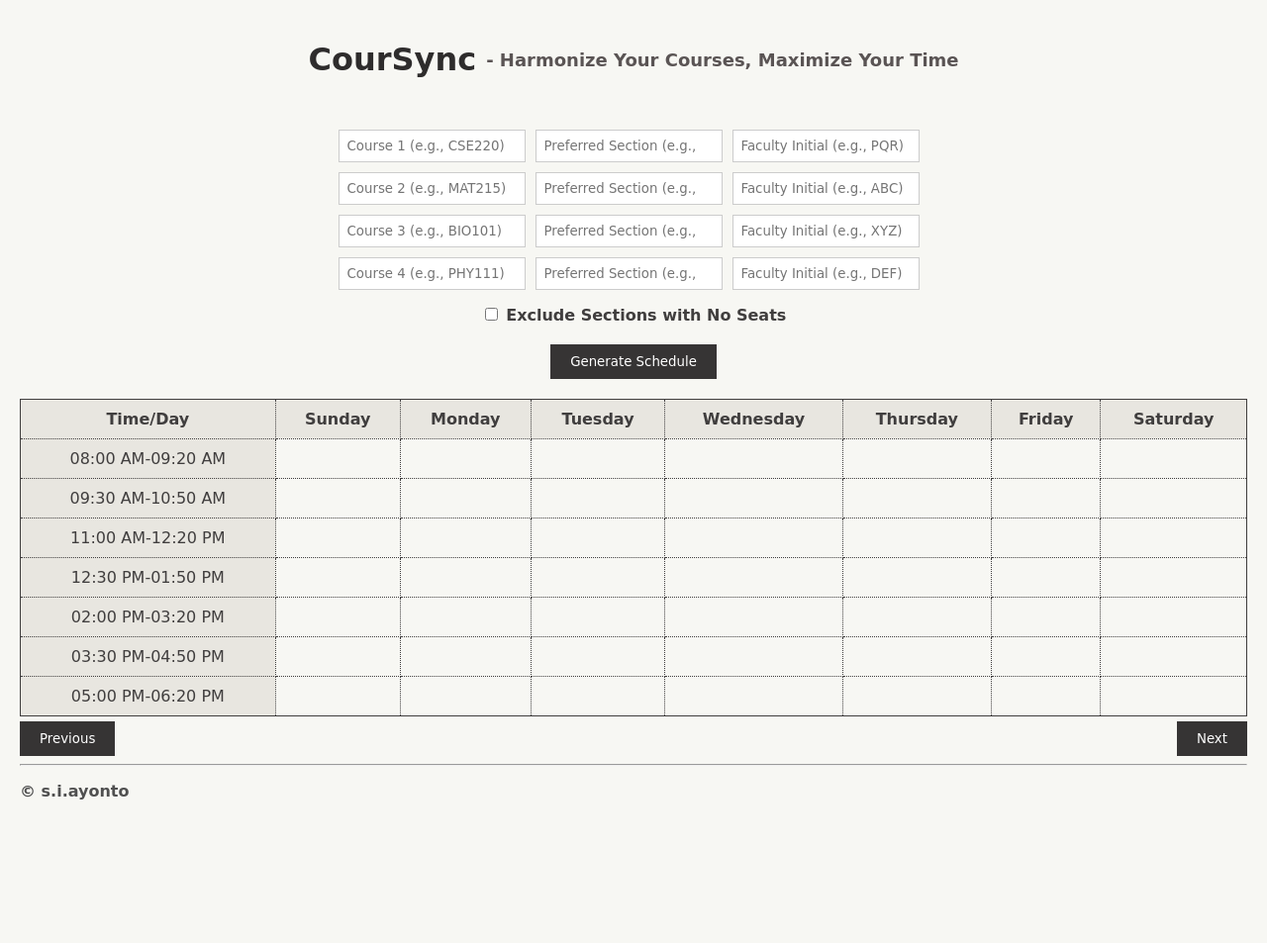
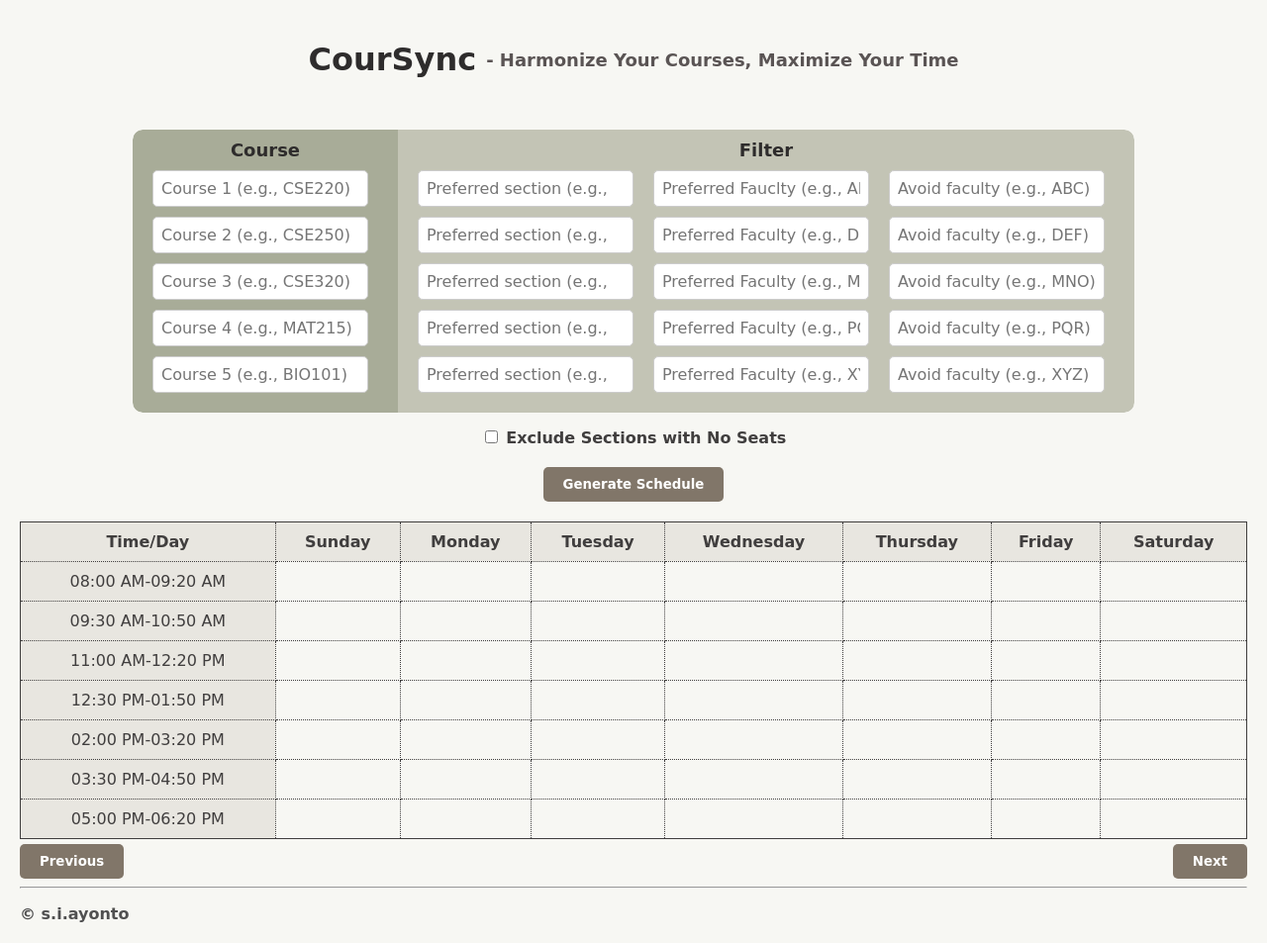
Before and after one commit to Ayonto/coursync, a Flask app: page / in a window 1280 px wide. Shown: the whole page at 99% size. Before the commit the page ends 808 px from the top, so only its background shows below. Run offline with Flask 3, Linux system fonts and the light colour scheme.

Commit message:
Alpha version

```diff
--- a/app.py
+++ b/app.py
@@ -24,20 +24,25 @@ def generate_schedule():
     courses = data.get('courses', [])
     exclude_empty_seats = data.get('excludeEmptySeats', False)
 
+    print(courses)
+
+
     # Example of processing the courses, including preferred section and faculty
-    for course in courses:
-        course_name = course['course']
-        preferred_section = course.get('section')
-        preferred_faculty = course.get('faculty')
+    # for course in courses:
+    #     course_name = course['course']
+    #     preferred_section = course.get('section')
+    #     preferred_faculty = course.get('faculty')
 
-        # You would use these inputs in your schedule generation logic
-        print(f"Course: {course_name}, Preferred Section: {preferred_section}, Preferred Faculty: {preferred_faculty}")
+    #     # You would use these inputs in your schedule generation logic
+    #     print(f"Course: {course_name}, Preferred Section: {preferred_section}, Preferred Faculty: {preferred_faculty}")
 
     # Call your schedule generation function and ensure it returns a list of tuples
+
     schedules = generate_all_schedules(courses, exclude_empty_seats=exclude_empty_seats)
 
     return Response(generate_large_json(schedules), content_type='application/json')
 
 
 if __name__ == '__main__':
-    app.run(debug=True)
+    # app.run(debug=True)
+    app.run()
--- a/static/css/style.css
+++ b/static/css/style.css
@@ -3,7 +3,104 @@ body {
     font-family:cursive;
     margin: 20px;
     background-color: #f7f7f3;
+    /* justify-content: center; */
+    align-items: center;
 }
+
+.container {
+    max-width: fit-content;
+    margin-left: auto;
+    margin-right: auto;
+
+    align-items: center;
+
+    display: flex;
+    border-radius: 10px;
+
+    overflow-x: auto;
+}
+
+.container-text {
+    max-width: fit-content;
+    margin-left: auto;
+    margin-right: auto;
+
+    color: #2e2c2c;
+    font-weight: bold;
+    font-size: 18px;
+}
+
+.container-text p {
+    margin: 0px;
+}
+
+/* Courses Section */
+.courses {
+    background-color: #a8ac98;
+    border-top-left-radius: 10px;
+    border-bottom-left-radius: 10px;
+
+    padding: 20px;
+    padding-top: 10px;
+    display: flex;
+    flex-direction: column;
+    gap: 10px;
+
+}
+
+.courses input {
+    /* width: 150px;  */
+    padding: 10px;
+    font-size: 16px;
+    border: 1px solid #ccc;
+    border-radius: 5px;
+}
+
+/* Filter Section */
+.filter {
+    background-color: #c3c4b5;
+    border-top-right-radius: 10px;
+    border-bottom-right-radius: 10px;
+
+
+    padding: 20px;
+    padding-top: 10px;
+    display: flex;
+    flex-direction: column;
+    gap: 10px;
+}
+
+.filter-row {
+    display: flex;
+    gap: 10px;
+}
+
+.filter input {
+    padding: 10px;
+    font-size: 16px;
+    border: 1px solid #ccc;
+    border-radius: 5px;
+}
+
+/* .filter input:nth-child(1) {
+    width: 150px;
+}
+
+.filter input:nth-child(2) {
+    width: 150px;
+}
+
+.filter input:nth-child(3) {
+    width: 150px;
+} */
+
+/* Prevent wrapping of rows */
+.filter-row, .courses {
+    white-space: nowrap;
+}
+
+
+
 
 .heading {
 
@@ -29,6 +126,20 @@ body {
 }
 
 
+/* .input-row {
+
+    max-width: fit-content;
+    margin-left: auto;
+    margin-right: auto;
+
+
+    display: flex;
+    margin-bottom: 10px;
+}
+ */
+
+
+
 .checkbox {
     max-width: fit-content;
     margin-left: auto;
@@ -51,17 +162,6 @@ body {
 
 }
 
-.input-row {
-
-    max-width: fit-content;
-    margin-left: auto;
-    margin-right: auto;
-
-
-    display: flex;
-    margin-bottom: 10px;
-}
-
 
 
 input[type="text"], input[type="number"] {
@@ -76,11 +176,14 @@ button {
     /* margin: 10px; */
     margin-top: 5px;
     padding: 10px 20px;
-    background-color: #363434;
+    background-color: #817669;
     color: white;
     border: none;
     cursor: pointer;
     font-family:cursive;
+    font-weight: bold;
+
+    border-radius: 5px;
 }
 
 button:hover {
@@ -111,10 +214,17 @@ button:hover {
     color: #2e2c2c;
 }
 
+.table-container {
+    width: 100%;
+    overflow-x:auto;
+}
 #schedule-table {
     width: 100%;
     border-collapse: collapse;
     margin-top: 20px;
+
+
+    /* overflow-x: auto; */
 
     border: 1px solid #403E3E;
     color: #403e3e;
--- a/static/js/main.js
+++ b/static/js/main.js
@@ -2,26 +2,36 @@ document.getElementById("generate-btn").addEventListener("click", () => {
     const course1 = document.getElementById("course1").value;
     const section1 = document.getElementById("section1").value;
     const faculty1 = document.getElementById("faculty1").value;
+    const avoid1 = document.getElementById("avoid1").value;
 
     const course2 = document.getElementById("course2").value;
     const section2 = document.getElementById("section2").value;
     const faculty2 = document.getElementById("faculty2").value;
+    const avoid2 = document.getElementById("avoid2").value;
 
     const course3 = document.getElementById("course3").value;
     const section3 = document.getElementById("section3").value;
     const faculty3 = document.getElementById("faculty3").value;
+    const avoid3 = document.getElementById("avoid3").value;
 
     const course4 = document.getElementById("course4").value;
     const section4 = document.getElementById("section4").value;
     const faculty4 = document.getElementById("faculty4").value;
+    const avoid4 = document.getElementById("avoid4").value;
+
+    const course5 = document.getElementById("course5").value;
+    const section5 = document.getElementById("section5").value;
+    const faculty5 = document.getElementById("faculty5").value;
+    const avoid5 = document.getElementById("avoid5").value;
 
     const excludeEmptySeats = document.getElementById("exclude-empty-seats").checked;
 
     const courses = [
-        { course: course1, section: section1, faculty: faculty1 },
-        { course: course2, section: section2, faculty: faculty2 },
-        { course: course3, section: section3, faculty: faculty3 },
-        { course: course4, section: section4, faculty: faculty4 }
+        { course: course1, section: section1, faculty: faculty1, avoid: avoid1 },
+        { course: course2, section: section2, faculty: faculty2, avoid: avoid2 },
+        { course: course3, section: section3, faculty: faculty3, avoid: avoid3 },
+        { course: course4, section: section4, faculty: faculty4, avoid: avoid4 },
+        { course: course5, section: section5, faculty: faculty5, avoid: avoid5 }
     ].filter(entry => entry.course); // Filter out entries with empty course fields
 
     // Display loading spinner
@@ -73,9 +83,10 @@ function displaySchedule(index) {
         const times = course.classLabSchedule.split(',');
         times.forEach(timeSlot => {
             const [day, time] = timeSlot.match(/[A-Za-z]+|\d{2}:\d{2} [APM]{2}-\d{2}:\d{2} [APM]{2}/g);
-            console.log(course.courseCode);
-            console.log(day);
-            console.log(time);
+
+            // console.log(course.courseCode);
+            // console.log(day);
+            // console.log(time);
 
             // Determine the column based on the day
             let col = -1;
--- a/templates/index.html
+++ b/templates/index.html
@@ -18,26 +18,93 @@
     <!-- <h1>Course Crafter</h1> -->
 
     <!-- Input Fields for Course Names, Sections, and Faculty -->
-    <div class="input-row">
+
+
+    <div class="container">
+        <!-- Courses Section -->
+        <div class="courses">
+            <div class="container-text">
+                <p>Course</p>
+            </div>
+
+            <input id="course1" type="text" placeholder="Course 1 (e.g., CSE220)">
+            <input id="course2" type="text" placeholder="Course 2 (e.g., CSE250)">
+            <input id="course3" type="text" placeholder="Course 3 (e.g., CSE320)">
+            <input id="course4" type="text" placeholder="Course 4 (e.g., MAT215)">
+            <input id="course5" type="text" placeholder="Course 5 (e.g., BIO101)">
+        </div>
+
+        <!-- Filter Section -->
+        <div class="filter">
+            <div class="container-text">
+                <p >Filter</p>
+            </div>
+
+            <div class="filter-row">
+                <input id="section1" type="number" placeholder="Preferred section (e.g., 3)">
+                <input id="faculty1" type="text" placeholder="Preferred Fauclty (e.g., ABC)">
+                <input id="avoid1" type="text" placeholder="Avoid faculty (e.g., ABC)">
+            </div>
+            <div class="filter-row">
+                <input id="section2" type="number" placeholder="Preferred section (e.g., 1)">
+                <input id="faculty2" type="text" placeholder="Preferred Faculty (e.g., DEF)">
+                <input id="avoid2" type="text" placeholder="Avoid faculty (e.g., DEF)">
+            </div>
+            <div class="filter-row">
+                <input id="section3" type="number" placeholder="Preferred section (e.g., 4)">
+                <input id="faculty3" type="text" placeholder="Preferred Faculty (e.g., MNO)">
+                <input id="avoid3" type="text" placeholder="Avoid faculty (e.g., MNO)">
+            </div>
+            <div class="filter-row">
+                <input id="section4" type="number" placeholder="Preferred section (e.g., 1)">
+                <input id="faculty4" type="text" placeholder="Preferred Faculty (e.g., PQR)">
+                <input id="avoid4" type="text" placeholder="Avoid faculty (e.g., PQR)">
+            </div>
+            <div class="filter-row">
+                <input id="section5" type="number" placeholder="Preferred section (e.g., 5)">
+                <input id="faculty5" type="text" placeholder="Preferred Faculty (e.g., XYZ)">
+                <input id="avoid5" type="text" placeholder="Avoid faculty (e.g., XYZ)">
+            </div>
+        </div>
+    </div>
+
+
+
+
+    <!-- <div class="input-row">
         <input id="course1" type="text" placeholder="Course 1 (e.g., CSE220)">
         <input id="section1" type="number" placeholder="Preferred Section (e.g., 6)">
         <input id="faculty1" type="text" placeholder="Faculty Initial (e.g., PQR)">
+        <input id="avoid1" type="text" placeholder=" Avoid Faculty (e.g., PQR)">
     </div>
     <div class="input-row">
         <input id="course2" type="text" placeholder="Course 2 (e.g., MAT215)">
         <input id="section2" type="number" placeholder="Preferred Section (e.g., 3)">
         <input id="faculty2" type="text" placeholder="Faculty Initial (e.g., ABC)">
+        <input id="avoid2" type="text" placeholder=" Avoid Faculty (e.g., PQR)">
     </div>
     <div class="input-row">
         <input id="course3" type="text" placeholder="Course 3 (e.g., BIO101)">
         <input id="section3" type="number" placeholder="Preferred Section (e.g., 5)">
         <input id="faculty3" type="text" placeholder="Faculty Initial (e.g., XYZ)">
+        <input id="avoid3" type="text" placeholder=" Avoid Faculty (e.g., PQR)">
     </div>
     <div class="input-row">
         <input id="course4" type="text" placeholder="Course 4 (e.g., PHY111)">
         <input id="section4" type="number" placeholder="Preferred Section (e.g., 1)">
         <input id="faculty4" type="text" placeholder="Faculty Initial (e.g., DEF)">
+        <input id="avoid4" type="text" placeholder=" Avoid Faculty (e.g., PQR)">
     </div>
+    <div class="input-row">
+        <input id="course5" type="text" placeholder="Course 5 (e.g., PHY111)">
+        <input id="section5" type="number" placeholder="Preferred Section (e.g., 19)">
+        <input id="faculty5" type="text" placeholder="Faculty Initial (e.g., DEF)">
+        <input id="avoid5" type="text" placeholder=" Avoid Faculty (e.g., PQR)">
+    </div> -->
+
+
+
+
 
     <!-- Exclude Empty Seat Checkbox -->
     <div class ="checkbox">
@@ -47,10 +114,6 @@
         </label>
     </div>
 
-    <!-- <label>
-        <input id="exclude-empty-seats" type="checkbox">
-        Exclude Sections with No Seats
-    </label> -->
 
     <!-- Button to Generate Schedule -->
 
@@ -62,6 +125,8 @@
     <div id="loading">Loading...</div>
 
     <!-- Schedule Table -->
+    <div class="table-container">
+
         <table id="schedule-table">
             <tr>
                 <th>Time/Day</th>
@@ -81,6 +146,7 @@
             <tr><td>03:30 PM-04:50 PM</td><td></td><td></td><td></td><td></td><td></td><td></td><td></td></tr>
             <tr><td>05:00 PM-06:20 PM</td><td></td><td></td><td></td><td></td><td></td><td></td><td></td></tr>
         </table>
+    </div>
 
     <!-- Previous/Next Buttons -->
 
```
Also changed, not shown: schedule.py (+17 -0 lines). Lines whose indentation alone changed are shown as unchanged.
